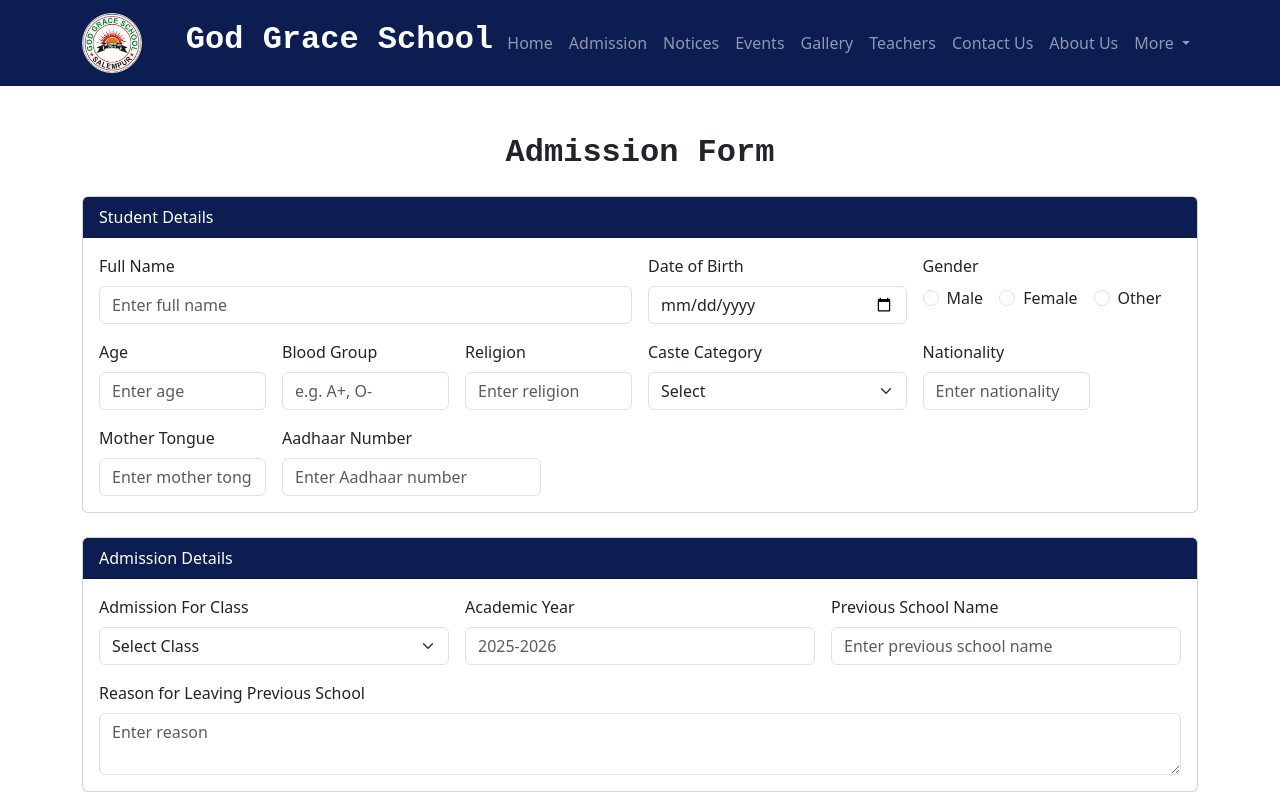
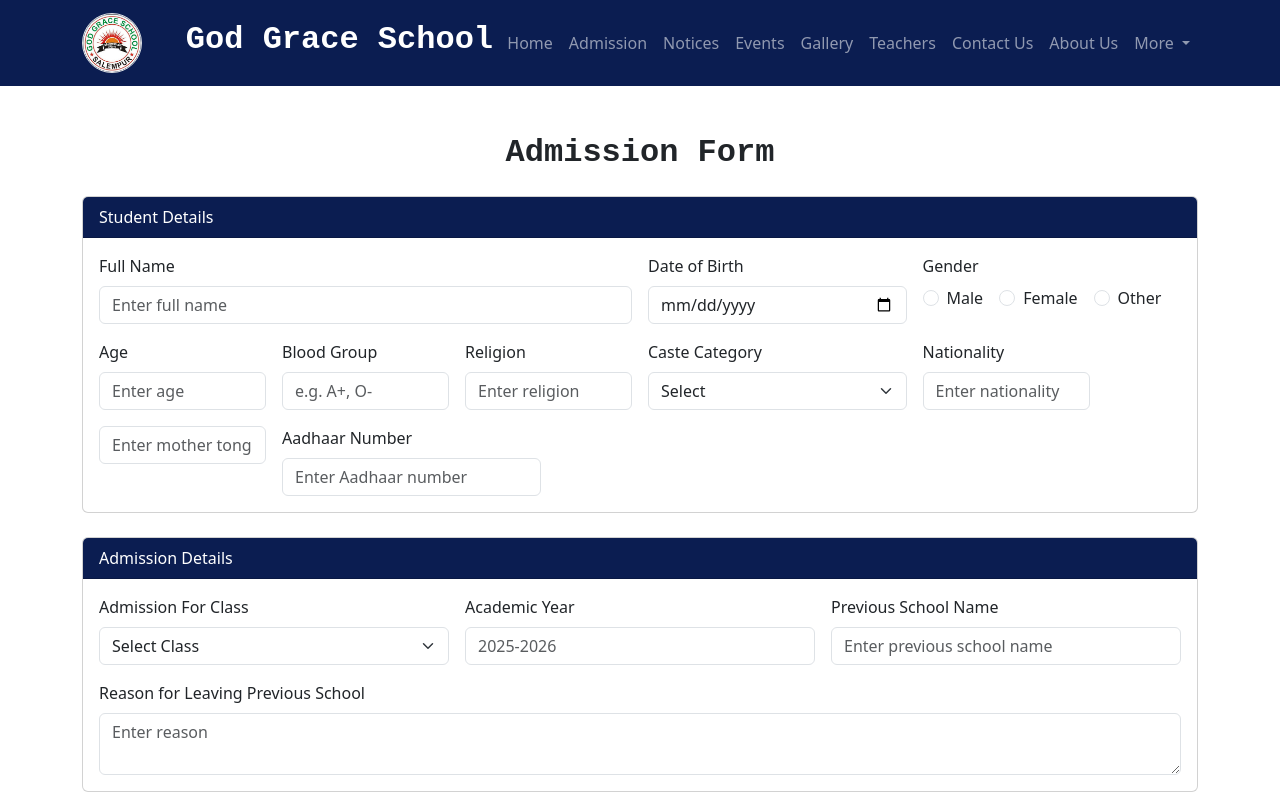
Before and after one commit to develop-akumar/School_Mgmt_System, an Angular app in the folder frontend/: page /admission in a window 1280 px wide. Shown: the top 800 px of the page. Built offline with nearby package versions, Linux system fonts and the light colour scheme.

Commit message:
Mother tongue label

```diff
--- a/frontend/src/app/features/admission/admission.html
+++ b/frontend/src/app/features/admission/admission.html
@@ -107,7 +107,7 @@
             />
           </div>
           <div class="col-md-2">
-            <label class="form-label">Mother Tongue</label>
+            <!-- <label class="form-label">Mother Tongue</label> -->
             <input
               type="text"
               class="form-control"
```
